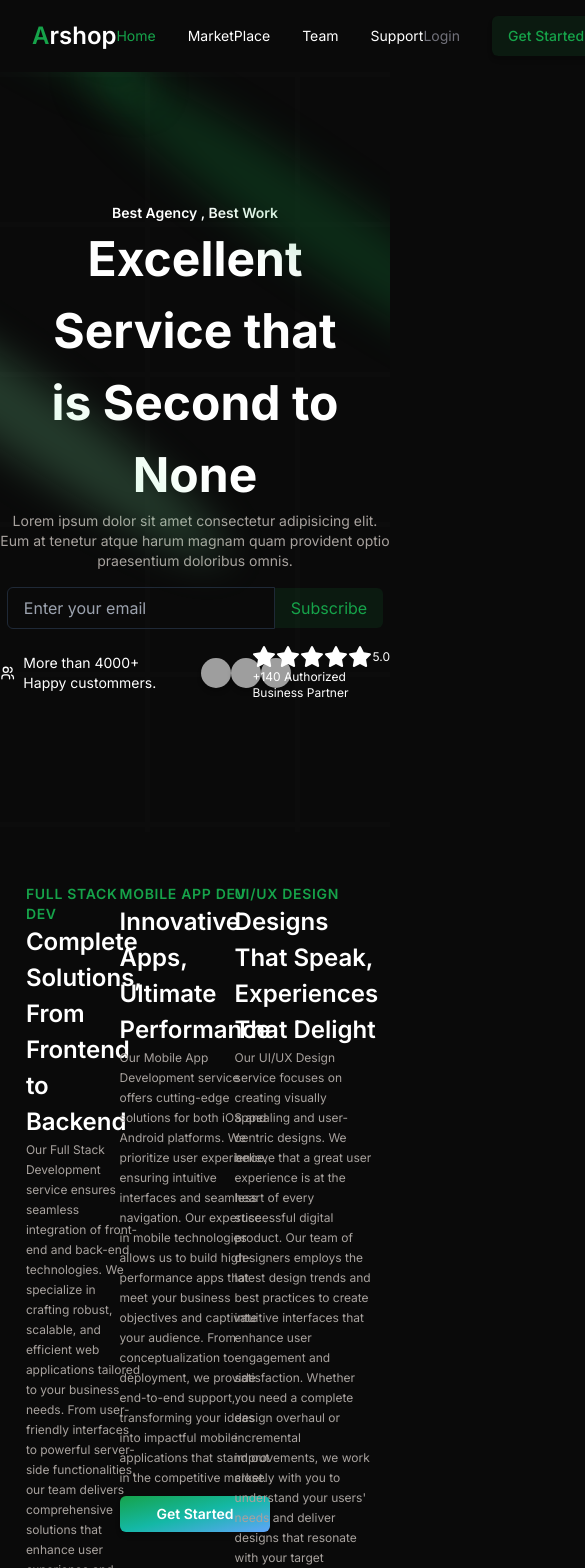
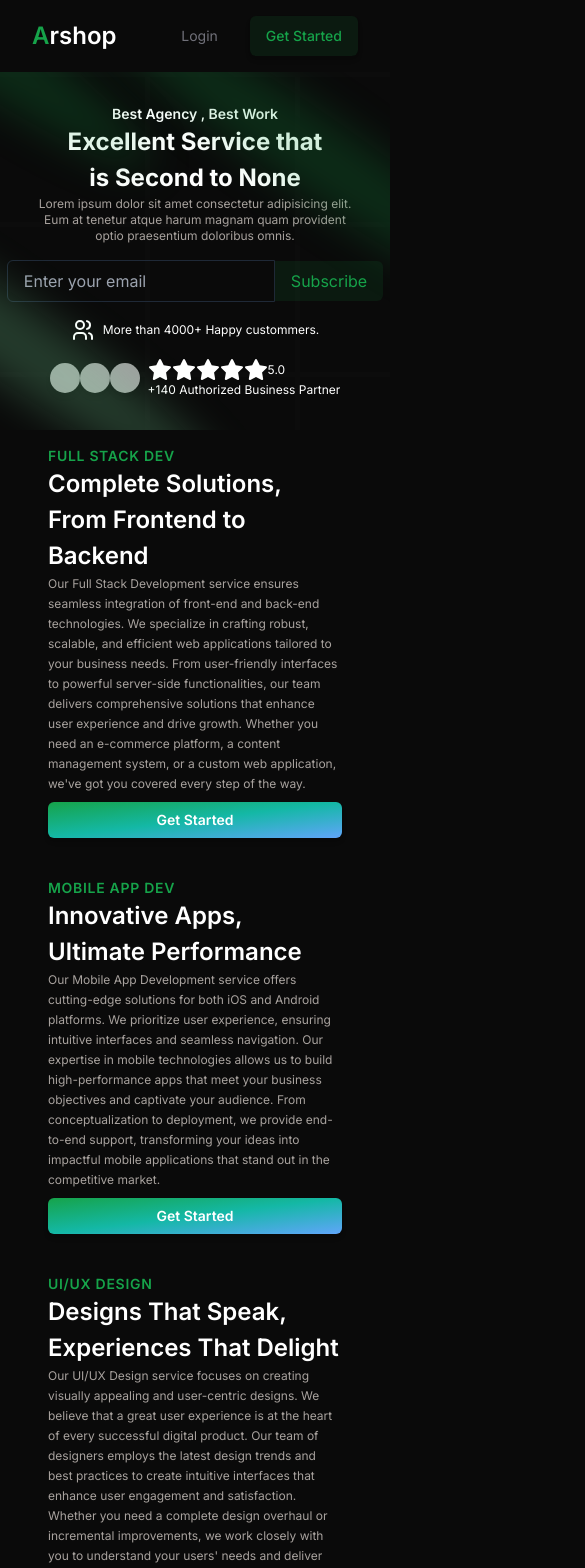
Before and after one commit to arindam923/arindam-site, a Next.js app: page / in a window 390 px wide. Shown: the top 1568 px of the page, 585 px wide, since content can reach past the window. Built offline with nearby package versions, Linux system fonts and the light colour scheme; grey boxes are pictures that could not be loaded.

Commit message:
made it responsive

```diff
--- a/src/app/page.tsx
+++ b/src/app/page.tsx
@@ -49,29 +49,28 @@ const ProductSection = dynamic(
     loading: () => <Loader />,
   }
 );
-
 export default function Home() {
   return (
     <main className="dark:bg-black">
-      <div className="bg-grid-white/[0.008] flex items-center justify-center min-h-[90vh] w-full overflow-hidden relative">
+      <div className="bg-grid-white/[0.008] flex items-center justify-center py-8 lg:py-0 lg:min-h-[90vh] w-full overflow-hidden relative">
         <Spotlight fill="#16A34A" />
         <Spotlight fill="#86EFAC" className="absolute top-[200px] left-0" />
         <Spotlight fill="#16A34A" className="absolute left-[80%] top-[20px]" />
-        <div className="flex flex-col items-center">
+        <div className="flex container mx-auto flex-col items-center">
           <h3 className="text-sm font-semibold">Best Agency , Best Work</h3>
-          <h1 className="text-5xl font-bold leading-normal text-center">
+          <h1 className="lg:text-5xl text-2xl font-bold leading-normal text-center">
             Excellent Service that <br />
             is Second to None
           </h1>
-          <p className="lg:w-[60%] text-sm text-stone-400 text-center">
+          <p className="lg:w-[60%] text-xs lg:text-sm text-stone-400 text-center">
             Lorem ipsum dolor sit amet consectetur adipisicing elit. Eum at
             tenetur atque harum magnam quam provident optio praesentium
             doloribus omnis.
           </p>
-          <div className="mt-4 flex items-center flex-col">
+          <div className="mt-4 flex items-center  flex-col">
             <NewsletterSubscription />
-            <div className="mt-4 flex items-center gap-4">
-              <div className="flex items-center text-sm gap-2">
+            <div className="mt-4 flex items-center flex-col lg:flex-row gap-4">
+              <div className="flex items-center text-xs lg:text-sm gap-2">
                 <IconUsers />
                 <span>More than 4000+ Happy custommers.</span>
               </div>
@@ -84,7 +83,7 @@ export default function Home() {
                     "https://i.pravatar.cc/150?img=23",
                   ]}
                 />
-                <div className="text-xs ">
+                <div className="text-xs lg:text-sm">
                   <div className="flex items-center">
                     {new Array(5).fill(0).map((it, index) => (
                       <IconStarFilled key={index} />
--- a/src/components/common/Footer.tsx
+++ b/src/components/common/Footer.tsx
@@ -7,12 +7,14 @@ const Footer = () => {
         <h2 className="text-2xl font-semibold">
           <span className="text-primary">A</span>Rshop
         </h2>
-        <NewsletterSubscription />
+        <div className="hidden lg:flex">
+          <NewsletterSubscription />
+        </div>
       </div>
-      <div className="grid grid-cols-4 gap-5 py-8">
+      <div className="grid text-xs lg:text-sm lg:grid-cols-4 gap-5 py-8">
         <div>
           <h3 className="text-lg font-semibold mb-4">Links</h3>
-          <ul>
+          <ul className="space-y-2">
             <li>
               <a href="/about" className="text-neutral-400 hover:text-white">
                 About Us
@@ -32,7 +34,7 @@ const Footer = () => {
         </div>
         <div>
           <h3 className="text-lg font-semibold mb-4">Social</h3>
-          <ul>
+          <ul className="space-y-2">
             <li>
               <a
                 href="https://facebook.com/arshop"
@@ -61,7 +63,7 @@ const Footer = () => {
         </div>
         <div>
           <h3 className="text-lg font-semibold mb-4">Legal</h3>
-          <ul>
+          <ul className="space-y-2">
             <li>
               <a
                 href="/privacy-policy"
@@ -91,7 +93,7 @@ const Footer = () => {
           <p className="text-neutral-400">Phone: (123) 456-7890</p>
         </div>
       </div>
-      <div className="text-center text-neutral-400 py-4">
+      <div className="text-center text-xs lg:text-sm text-neutral-400 py-4">
         <p>&copy; {new Date().getFullYear()} ARshop. All rights reserved.</p>
       </div>
     </footer>
--- a/src/components/common/Header.tsx
+++ b/src/components/common/Header.tsx
@@ -39,7 +39,7 @@ const Header = () => {
         </h1>
       </div>
 
-      <nav className="flex items-center text-sm space-x-8">
+      <nav className=" hidden lg:flex items-center text-sm space-x-8">
         {links.map((li) => (
           <Link href={li.href} key={li.id}>
             <p className={cn(pathname === li.href && "text-primary")}>
--- a/src/components/sections/ServiceSection.tsx
+++ b/src/components/sections/ServiceSection.tsx
@@ -1,57 +1,57 @@
-
 type ServiceCardProps = {
-    heading: string,
-    title: string,
-    description: string
-}
+  heading: string;
+  title: string;
+  description: string;
+};
 
 const serviceData: ServiceCardProps[] = [
   {
     heading: "Full Stack Dev",
     title: "Complete Solutions, From Frontend to Backend",
-        description: "Our Full Stack Development service ensures seamless integration of front-end and back-end technologies. We specialize in crafting robust, scalable, and efficient web applications tailored to your business needs. From user-friendly interfaces to powerful server-side functionalities, our team delivers comprehensive solutions that enhance user experience and drive growth. Whether you need an e-commerce platform, a content management system, or a custom web application, we've got you covered every step of the way."
+    description:
+      "Our Full Stack Development service ensures seamless integration of front-end and back-end technologies. We specialize in crafting robust, scalable, and efficient web applications tailored to your business needs. From user-friendly interfaces to powerful server-side functionalities, our team delivers comprehensive solutions that enhance user experience and drive growth. Whether you need an e-commerce platform, a content management system, or a custom web application, we've got you covered every step of the way.",
   },
   {
     heading: "Mobile App Dev",
     title: "Innovative Apps, Ultimate Performance",
-        description: "Our Mobile App Development service offers cutting-edge solutions for both iOS and Android platforms. We prioritize user experience, ensuring intuitive interfaces and seamless navigation. Our expertise in mobile technologies allows us to build high-performance apps that meet your business objectives and captivate your audience. From conceptualization to deployment, we provide end-to-end support, transforming your ideas into impactful mobile applications that stand out in the competitive market."
+    description:
+      "Our Mobile App Development service offers cutting-edge solutions for both iOS and Android platforms. We prioritize user experience, ensuring intuitive interfaces and seamless navigation. Our expertise in mobile technologies allows us to build high-performance apps that meet your business objectives and captivate your audience. From conceptualization to deployment, we provide end-to-end support, transforming your ideas into impactful mobile applications that stand out in the competitive market.",
   },
   {
     heading: "UI/UX Design",
     title: "Designs That Speak, Experiences That Delight",
-        description: "Our UI/UX Design service focuses on creating visually appealing and user-centric designs. We believe that a great user experience is at the heart of every successful digital product. Our team of designers employs the latest design trends and best practices to create intuitive interfaces that enhance user engagement and satisfaction. Whether you need a complete design overhaul or incremental improvements, we work closely with you to understand your users' needs and deliver designs that resonate with your target"
-    }
-]
+    description:
+      "Our UI/UX Design service focuses on creating visually appealing and user-centric designs. We believe that a great user experience is at the heart of every successful digital product. Our team of designers employs the latest design trends and best practices to create intuitive interfaces that enhance user engagement and satisfaction. Whether you need a complete design overhaul or incremental improvements, we work closely with you to understand your users' needs and deliver designs that resonate with your target",
+  },
+];
 
 const ServiceCard: React.FC<ServiceCardProps> = ({
   heading,
   title,
-    description
+  description,
 }) => {
   return (
-        <div className="p-8 cursor-pointer hover:ring-1 ring-stone-800 rounded-md">
-            <h3 className="uppercase text-sm text-primary tracking-wider font-semibold">{heading}</h3>
+    <div className="lg:p-8 p-4 cursor-pointer hover:ring-1 ring-stone-800 rounded-md">
+      <h3 className="uppercase text-sm text-primary tracking-wider font-semibold">
+        {heading}
+      </h3>
       <h1 className="text-2xl font-semibold leading-normal">{title}</h1>
       <p className="text-xs leading-5  text-stone-400">{description}</p>
       <button className="w-full rounded-md mt-2 bg-gradient-to-br from-primary via-teal-500 text-sm font-semibold shadow-md to-blue-400 py-2 ">
         Get Started
       </button>
     </div>
-    )
-}
-
-
+  );
+};
 
 const ServiceSection = () => {
   return (
-        <section className="container justify-items-center  mt-5 grid grid-cols-3 gap-2 mx-auto ">
-            {serviceData.map(it => (
+    <section className="container justify-items-center  lg:mt-5 grid lg:grid-cols-3 gap-2 mx-auto ">
+      {serviceData.map((it) => (
         <ServiceCard {...it} key={it.title} />
       ))}
     </section>
-    )
-}
+  );
+};
 
-
-
-export default ServiceSection
+export default ServiceSection;
--- a/src/components/sections/TeamSection.tsx
+++ b/src/components/sections/TeamSection.tsx
@@ -34,7 +34,7 @@ const TeamSection = () => {
     <div className="bg-neutral-900 relative py-16">
       <div className="max-w-5xl mx-auto px-4 sm:px-6 lg:px-8">
         <h2 className="text-3xl font-extrabold text-gray-200 mb-8">Our Team</h2>
-        <div className="flex justify-center">
+        <div className="flex justify-center flex-col space-y-2 lg:space-y-0 lg:flex-row">
           {teamMembers.map((member, index) => (
             <motion.div
               key={member.name}
```
Also changed, not shown: src/components/common/EmailInput.tsx (+4 -6 lines), src/components/sections/PortfolioSection.tsx (+55 -26 lines). Lines whose indentation alone changed are shown as unchanged.
